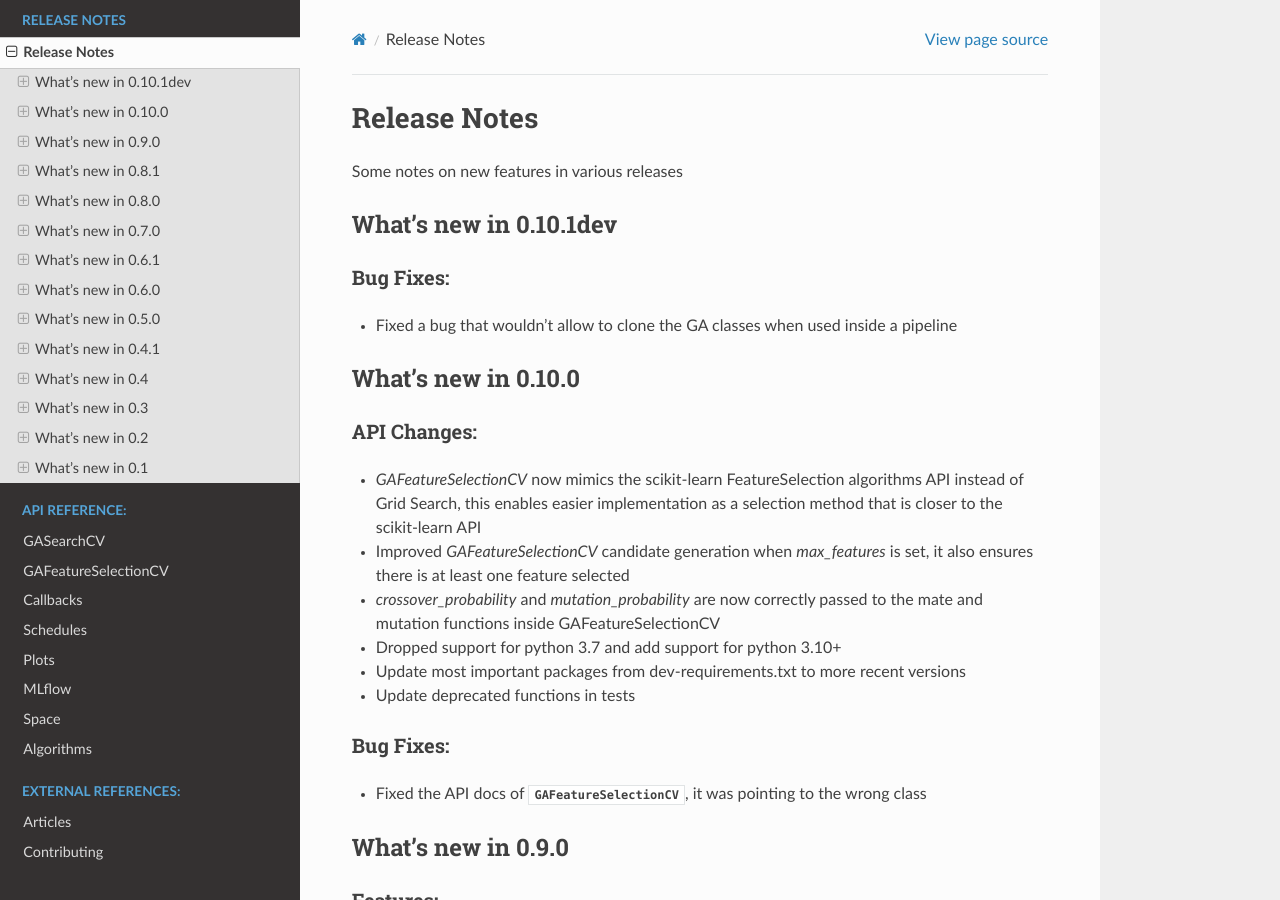
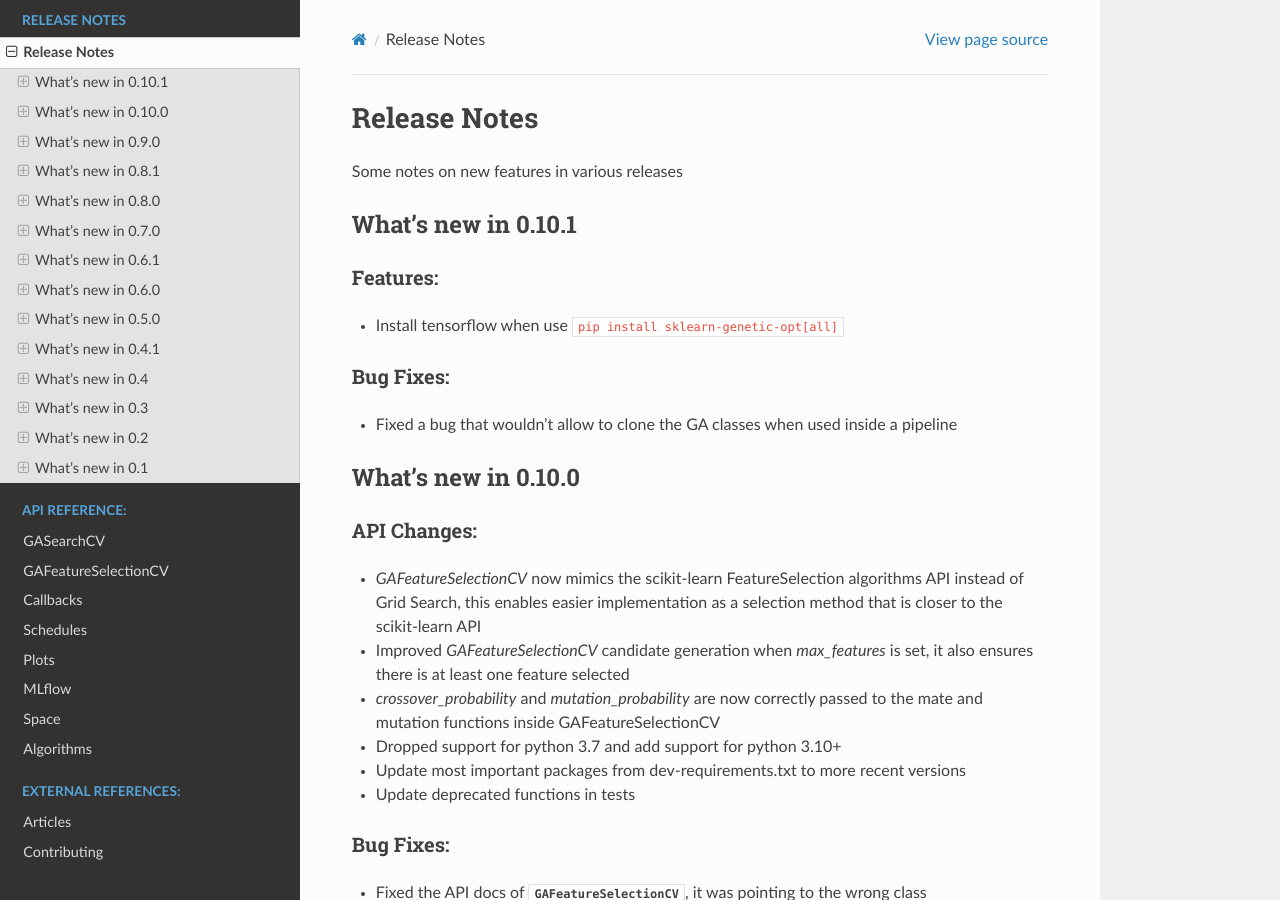
Before and after one commit to rodrigo-arenas/Sklearn-genetic-opt, a Sphinx documentation site: the page built from docs/release_notes.rst, in a window 1280 px wide and 900 px high. Built offline with Sphinx 7.4.7 and the Read the Docs theme 2.0.0, drawn with Linux system fonts in a browser that asks for light colours.

Commit message:
version 0.10.1

```diff
--- a/docs/release_notes.rst
+++ b/docs/release_notes.rst
@@ -3,14 +3,21 @@ Release Notes
 
 Some notes on new features in various releases
 
-What's new in 0.10.1dev
------------------------
+What's new in 0.10.1
+--------------------
+
+^^^^^^^^^
+Features:
+^^^^^^^^^
+
+* Install tensorflow when use ``pip install sklearn-genetic-opt[all]``
 
 ^^^^^^^^^^
 Bug Fixes:
 ^^^^^^^^^^
 
 * Fixed a bug that wouldn't allow to clone the GA classes when used inside a pipeline
+
 
 What's new in 0.10.0
 --------------------
--- a/sklearn_genetic/_version.py
+++ b/sklearn_genetic/_version.py
@@ -1 +1 @@
-__version__ = "0.10.1dev0"
+__version__ = "0.10.1"
```
